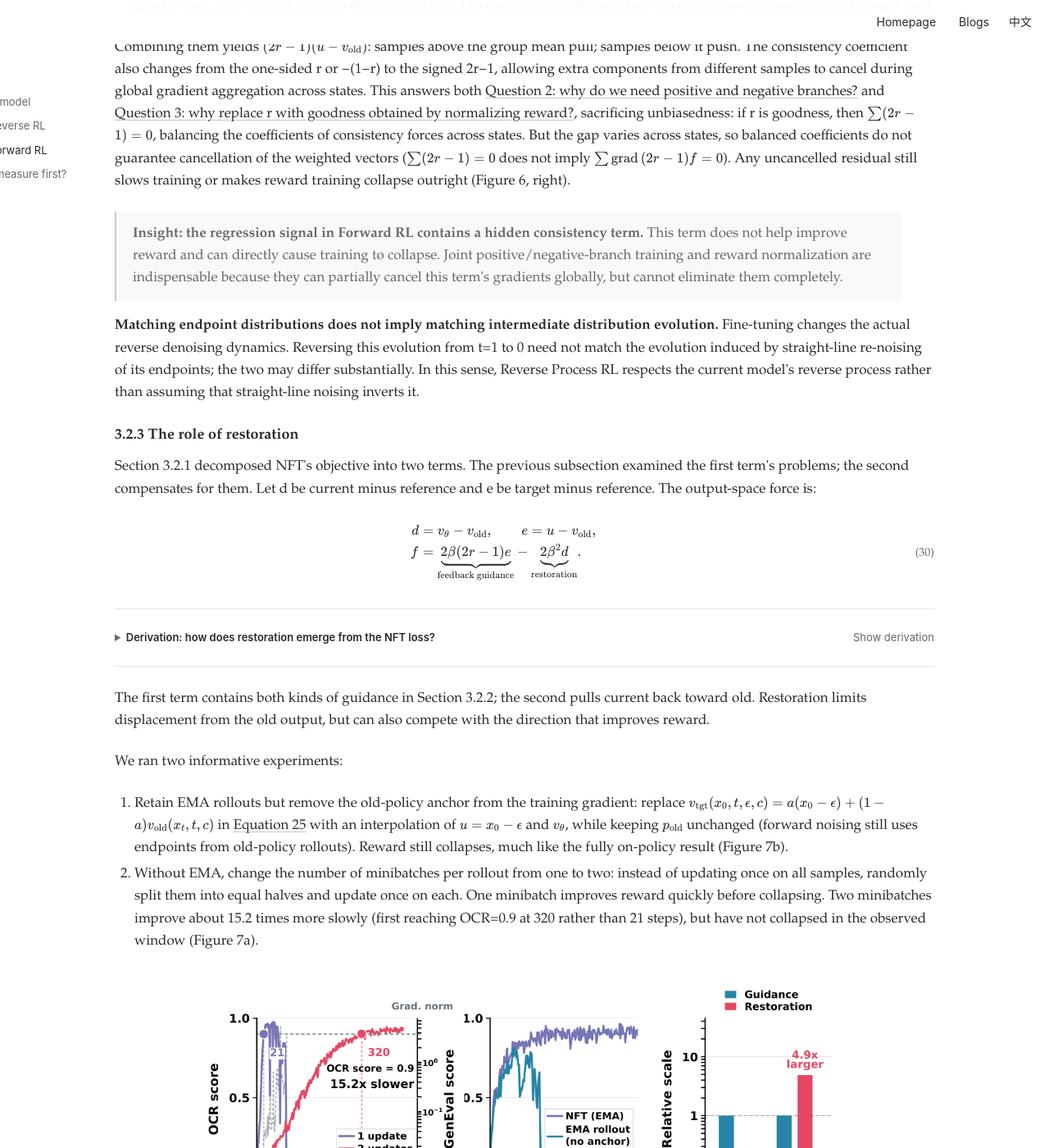
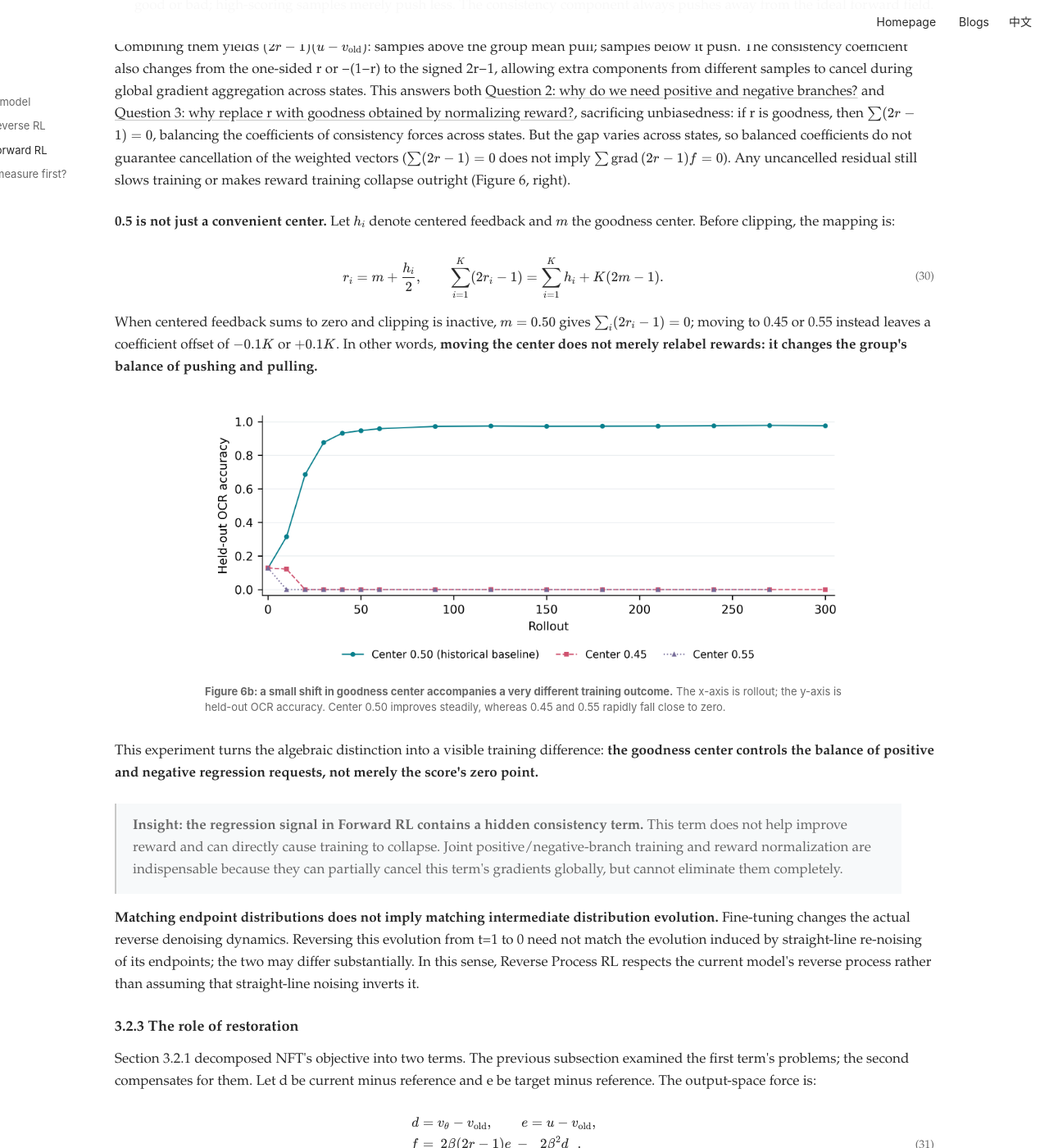
Before and after one commit to vanzll/vanzll.github.io, a Jekyll site: the page built from _pages/diffusion-rl.md, in a window 1280 px wide and 1400 px high, scrolled down 17811 px. Shown: the whole window at 82% size. Built offline with Jekyll 4.4.1, drawn with Linux system fonts in a browser that asks for light colours.

Commit message:
Add NFT goodness-center balance ablation to bilingual note

```diff
--- a/_includes/research-notes/diffusion-rl.en.md
+++ b/_includes/research-notes/diffusion-rl.en.md
@@ -658,6 +658,25 @@ f_{\rm fit}=-\nabla_{v_\theta}\ell_{\rm fit}
 </ul>
 <p>Combining them yields <span class="math">\((2r-1)(u-v_{\rm old})\)</span>: samples above the group mean pull; samples below it push. The consistency coefficient also changes from the one-sided r or −(1−r) to the signed 2r−1, allowing extra components from different samples to cancel during global gradient aggregation across states. This answers both <a href="#en-nft-question-negative">Question 2: why do we need positive and negative branches?</a> and <a href="#en-nft-question-goodness">Question 3: why replace r with goodness obtained by normalizing reward?</a>, sacrificing unbiasedness: if r is goodness, then <span class="math">\(\sum (2r-1)=0\)</span>, balancing the coefficients of consistency forces across states. But the gap varies across states, so balanced coefficients do not guarantee cancellation of the weighted vectors (<span class="math">\(\sum (2r-1)=0\)</span> does not imply <span class="math">\(\sum \mathrm{grad}\,(2r-1)f=0\)</span>). Any uncancelled residual still slows training or makes reward training collapse outright (Figure 6, right).</p>
 
+<p id="en-nft-center-ablation"><strong>0.5 is not just a convenient center.</strong> Let <span class="math">\(h_i\)</span> denote centered feedback and <span class="math">\(m\)</span> the goodness center. Before clipping, the mapping is:</p>
+
+<div class="math" data-equation="nft-center-balance">
+\[
+r_i=m+\frac{h_i}{2},\qquad
+\sum_{i=1}^{K}(2r_i-1)
+=\sum_{i=1}^{K}h_i+K(2m-1).
+\]
+</div>
+
+<p>When centered feedback sums to zero and clipping is inactive, <span class="math">\(m=0.50\)</span> gives <span class="math">\(\sum_i(2r_i-1)=0\)</span>; moving to 0.45 or 0.55 instead leaves a coefficient offset of <span class="math">\(-0.1K\)</span> or <span class="math">\(+0.1K\)</span>. In other words, <strong>moving the center does not merely relabel rewards: it changes the group's balance of pushing and pulling.</strong></p>
+
+<figure id="en-nft-center-figure" class="figure-compact" data-figure="nft_center_balance">
+  <img src="/assets/blog/diffusion-rl/nft_center_balance.png" alt="Held-out OCR curves for NFT goodness centers 0.45, 0.50, and 0.55. Center 0.50 rises to about 0.98; both shifted centers fall close to zero." loading="lazy" width="4080" height="1710">
+  <figcaption><strong>Figure 6b: a small shift in goodness center accompanies a very different training outcome.</strong> The x-axis is rollout; the y-axis is held-out OCR accuracy. Center 0.50 improves steadily, whereas 0.45 and 0.55 rapidly fall close to zero.</figcaption>
+</figure>
+
+<p>This experiment turns the algebraic distinction into a visible training difference: <strong>the goodness center controls the balance of positive and negative regression requests, not merely the score's zero point.</strong></p>
+
 <blockquote><strong>Insight: the regression signal in Forward RL contains a hidden consistency term.</strong> This term does not help improve reward and can directly cause training to collapse. Joint positive/negative-branch training and reward normalization are indispensable because they can partially cancel this term's gradients globally, but cannot eliminate them completely.</blockquote>
 
 <p><strong>Matching endpoint distributions does not imply matching intermediate distribution evolution.</strong> Fine-tuning changes the actual reverse denoising dynamics. Reversing this evolution from t=1 to 0 need not match the evolution induced by straight-line re-noising of its endpoints; the two may differ substantially. In this sense, Reverse Process RL respects the current model's reverse process rather than assuming that straight-line noising inverts it.</p>
--- a/_includes/research-notes/diffusion-rl.zh.md
+++ b/_includes/research-notes/diffusion-rl.zh.md
@@ -663,6 +663,25 @@ f_{\rm fit}=-\nabla_{v_\theta}\ell_{\rm fit}
 
 
 
+<p id="zh-nft-center-ablation"><strong>0.5 不只是一个方便的中心。</strong>令中心化反馈为 <span class="math">\(h_i\)</span>，goodness 的中心为 <span class="math">\(m\)</span>。先看未截断的映射：</p>
+
+<div class="math" data-equation="nft-center-balance">
+\[
+r_i=m+\frac{h_i}{2},\qquad
+\sum_{i=1}^{K}(2r_i-1)
+=\sum_{i=1}^{K}h_i+K(2m-1).
+\]
+</div>
+
+<p>当中心化信号和为零、未触发截断时，<span class="math">\(m=0.50\)</span> 使 <span class="math">\(\sum_i(2r_i-1)=0\)</span>；改成 0.45 或 0.55，则分别留下 <span class="math">\(-0.1K\)</span> 或 <span class="math">\(+0.1K\)</span> 的系数偏置。也就是说，<strong>移动中心并不只是重标奖励，而是在改变整组样本的推拉平衡。</strong></p>
+
+<figure id="zh-nft-center-figure" class="figure-compact" data-figure="nft_center_balance">
+  <img src="/assets/blog/diffusion-rl/nft_center_balance.png" alt="NFT goodness 中心为 0.45、0.50、0.55 时的 held-out OCR 曲线。0.50 上升至约 0.98，其余两条降至接近零。" loading="lazy" width="4080" height="1710">
+  <figcaption><strong>图6b：Goodness 中心的微小偏移，对应截然不同的训练结果。</strong>横轴为 rollout，纵轴为 held-out OCR accuracy。中心为 0.50 时持续提升；偏移到 0.45 或 0.55 后，分数很快降至接近零。</figcaption>
+</figure>
+
+<p>这个实验把前面的代数问题变成了直接可见的训练差异：<strong>goodness 的中心控制着正负回归请求的平衡，而不只是分数的零点。</strong></p>
+
 <blockquote><strong>Insight：Forward RL 的回归信号有一个隐藏的自一致性项。</strong> 这一项对提升reward没有帮助， 并且会直接打崩训练。 正负分支联合训练和reward归一化必不可少， 因为它们可以一定程度上让该项的梯度在全局抵消， 但是无法完全抵消。</blockquote>
 
 <p><strong>终点分布相同，不代表中间的分布演化相同。</strong> 微调改变了真实的反向去噪 dynamics；把这段从 t=1 到 0 的分布演化反过来看，并不保证与终点重新直线加噪得到的演化一致，两者甚至可能相差很远。在这个意义上，Reverse Process RL尊重了当前模型的反向过程，而不是把直线加噪默认当作它的逆过程。</p>
```
Also changed, not shown: docs/diffusion-rl-publication.json (+4 -3 lines), assets/blog/diffusion-rl/nft_center_balance.png (added).
